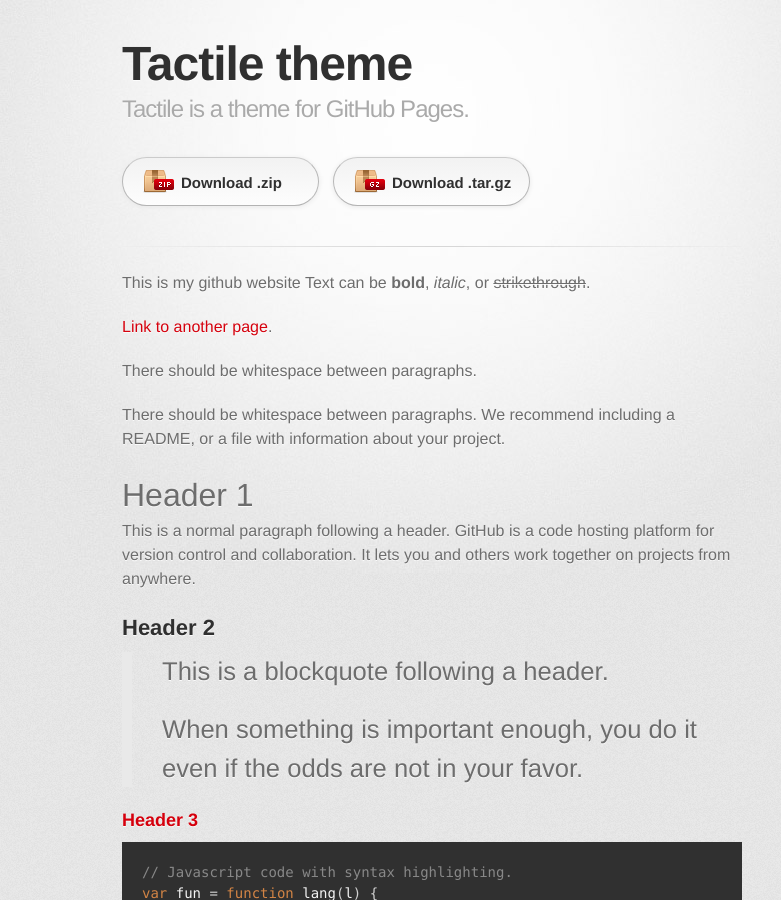
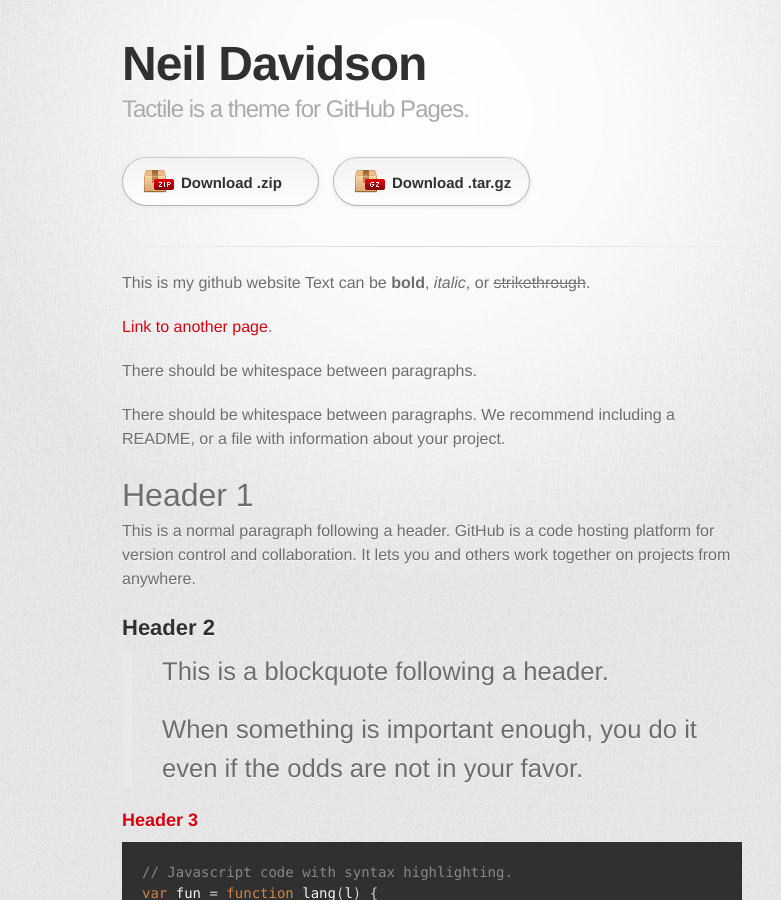
Before and after one commit to davidsonn1/davidsonn1.github.io, a Jekyll site: the page built from index.md, in a window 1280 px wide and 900 px high. Shown: the whole window, without its empty margins (208-989 px from the left). Built offline with Jekyll 4.4.1, drawn with Linux system fonts in a browser that asks for light colours; some web fonts are replaced.

Commit message:
Update _config.yml

```diff
--- a/_config.yml
+++ b/_config.yml
@@ -1,4 +1,4 @@
-title: Tactile theme
+title: Neil Davidson
 description: Tactile is a theme for GitHub Pages.
 show_downloads: true
 google_analytics:
@@ -6,3 +6,6 @@
 remote_theme: pages-themes/tactile@v0.2.0
 plugins:
 - jekyll-remote-theme # add this line to the plugins list if you already have one
+remote_theme: pages-themes/tactile@v0.2.0
+plugins:
+- jekyll-remote-theme # add this line to the plugins list if you already have one
```
